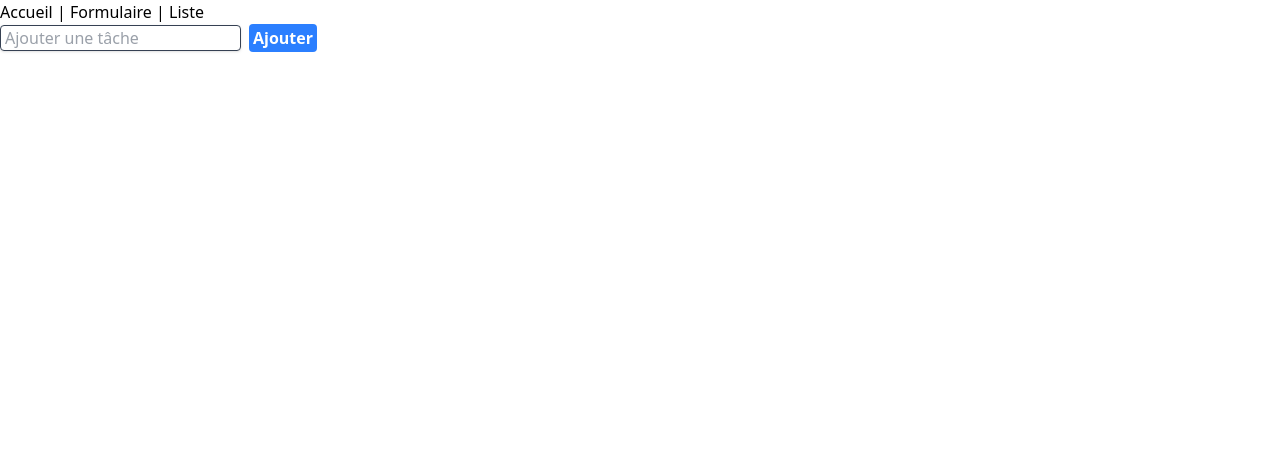
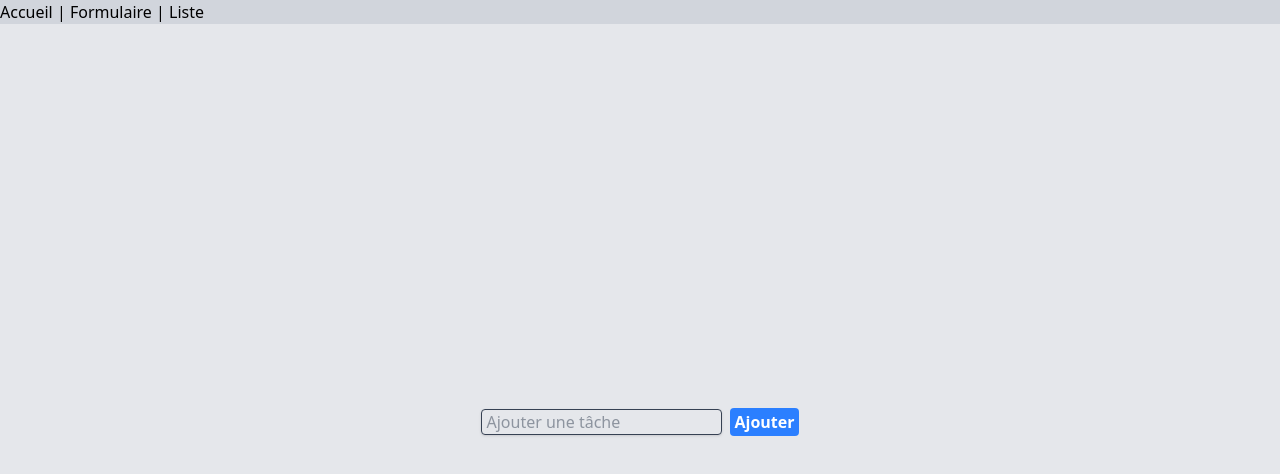
Before and after one commit to ReadyToDevNow/TD-List, a Vue app: page /Form in a window 1280 px wide. Shown: the top 474 px of the page. Built offline with nearby package versions, Linux system fonts and the light colour scheme.

Commit message:
feat(design): buttons and form

```diff
--- a/src/App.vue
+++ b/src/App.vue
@@ -1,6 +1,6 @@
 <template>
   <header>
-    <nav>
+    <nav class="bg-gray-300">
       <router-link to="/Accueil">Accueil</router-link> |
       <router-link to="/Form">Formulaire</router-link> |
       <router-link to="/List">Liste</router-link>
--- a/src/components/LandingPage.vue
+++ b/src/components/LandingPage.vue
@@ -14,7 +14,7 @@
               Votre Nom
             </label>
             <input
-              class="shadow appearance-none border rounded w-full mb-1.5 py-2 px-3 text-gray-700 leading-tight focus:outline-none focus:shadow-outline"
+              class="shadow appearance-none border rounded w-full py-2 px-3 text-gray-700 leading-tight focus:outline-none focus:shadow-outline"
               id="username"
               type="text"
               placeholder="Entrez votre nom"
@@ -23,7 +23,7 @@
           </div>
           <div>
             <button
-              class="bg-blue-500 hover:bg-blue-700 text-white font-bold py-2 px-4 rounded focus:outline-none focus:shadow-outline"
+              class="bg-blue-500 hover:bg-blue-700 text-white font-bold py-2 px-4 mt-4 rounded focus:outline-none focus:shadow-outline cursor-pointer animate-bounce"
               type="submit"
             >
               Commencer
--- a/src/components/TodoForm.vue
+++ b/src/components/TodoForm.vue
@@ -1,5 +1,5 @@
 <template>
-  <div class="">
+  <div class="min-h-screen bg-gray-200 flex flex-col justify-center items-center">
     <form @submit.prevent="addTodo">
       <input
         v-model="todo"
@@ -8,7 +8,7 @@
       />
       <button
         type="submit"
-        class="bg-blue-500 rounded text-white font-bold py-0.5 px-1 focus:outline-none focus:shadow-outline"
+        class="bg-blue-500 rounded text-white font-bold py-0.5 px-1 focus:outline-none focus:shadow-outline cursor-pointer"
       >
         Ajouter
       </button>
```
